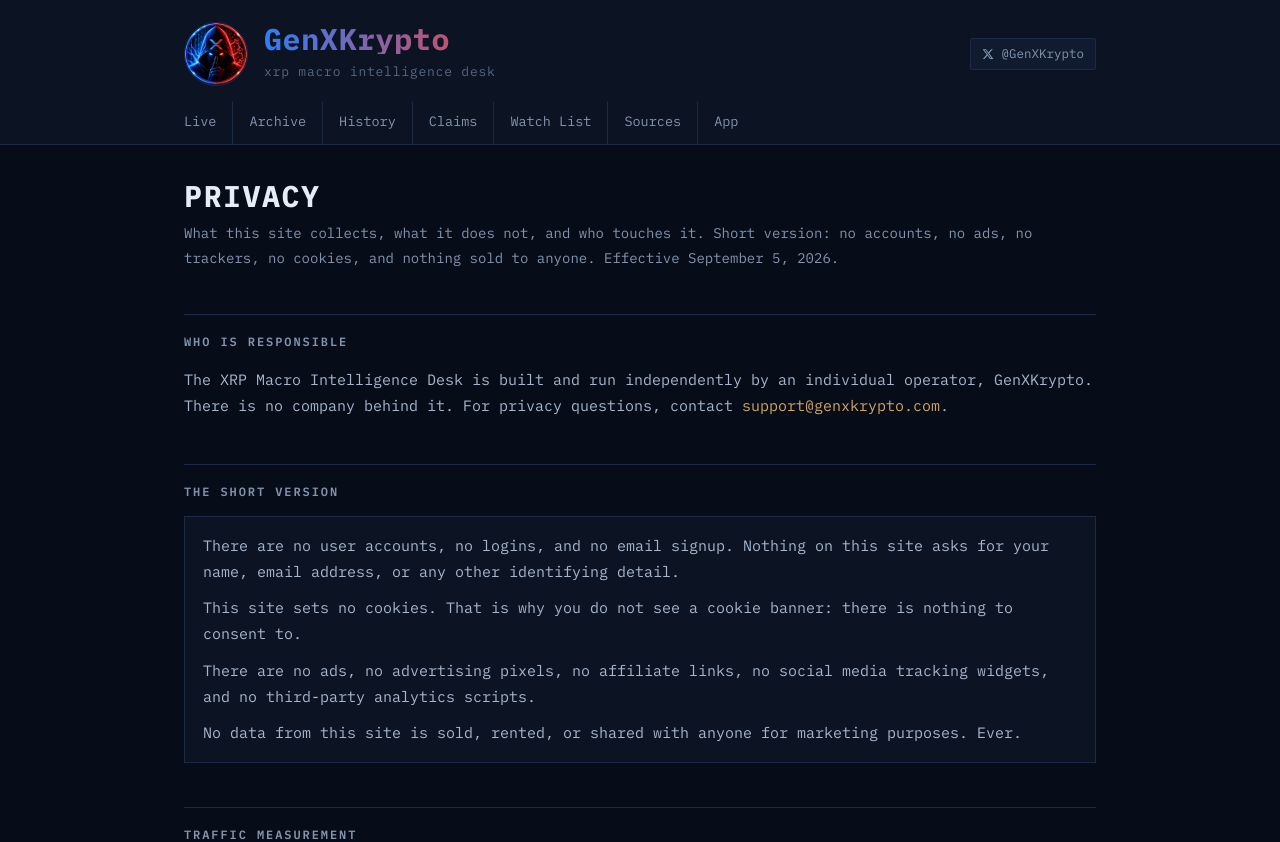
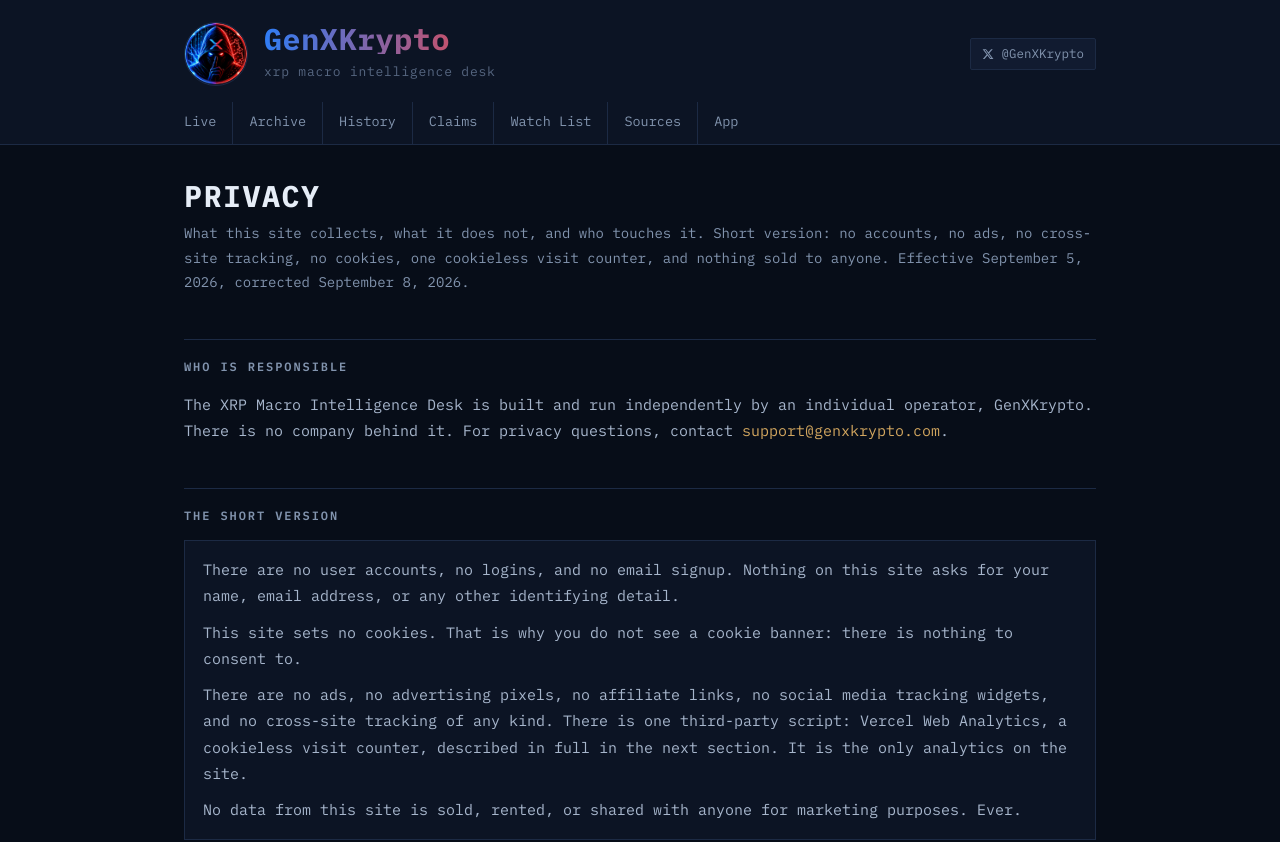
Before and after one commit to LINIHQ/macro-intel-desk, a Next.js app: page /privacy in a window 1280 px wide. Shown: the top 842 px of the page. Built offline with nearby package versions, Linux system fonts and the light colour scheme.

Commit message:
Privacy: reconcile the no-analytics-scripts line with the stated use of Vercel Web Analytics

```diff
--- a/app/privacy/page.jsx
+++ b/app/privacy/page.jsx
@@ -8,7 +8,8 @@ export default function PrivacyPage() {
       <h1>Privacy</h1>
       <p className="page-sub">
         What this site collects, what it does not, and who touches it. Short version: no accounts, no ads, no
-        trackers, no cookies, and nothing sold to anyone. Effective September 5, 2026.
+        cross-site tracking, no cookies, one cookieless visit counter, and nothing sold to anyone. Effective
+        September 5, 2026, corrected September 8, 2026.
       </p>
 
       <h2>Who is responsible</h2>
@@ -29,7 +30,8 @@ export default function PrivacyPage() {
         </p>
         <p style={{ margin: '0 0 10px' }}>
           There are no ads, no advertising pixels, no affiliate links, no social media tracking widgets, and no
-          third-party analytics scripts.
+          cross-site tracking of any kind. There is one third-party script: Vercel Web Analytics, a cookieless visit
+          counter, described in full in the next section. It is the only analytics on the site.
         </p>
         <p style={{ margin: 0 }}>
           No data from this site is sold, rented, or shared with anyone for marketing purposes. Ever.
@@ -110,6 +112,16 @@ export default function PrivacyPage() {
         updated. If the desk ever adds something material, an analytics change, a monetization feature, anything that
         collects more than it does today, it will be stated plainly here rather than quietly folded in.
       </p>
+
+      <div className="card" style={{ marginTop: 18 }}>
+        <p className="small" style={{ margin: 0 }}>
+          <strong>Correction, September 8, 2026.</strong> The summary above previously said this site runs no
+          third-party analytics scripts, which contradicted the Traffic measurement section on this same page
+          describing Vercel Web Analytics. The wording was wrong, not the practice: Vercel Web Analytics has been in
+          use throughout and is described here unchanged. The summary now says so directly. No data practice changed
+          on this date, and nothing new is being collected.
+        </p>
+      </div>
     </div>
   );
 }
```
